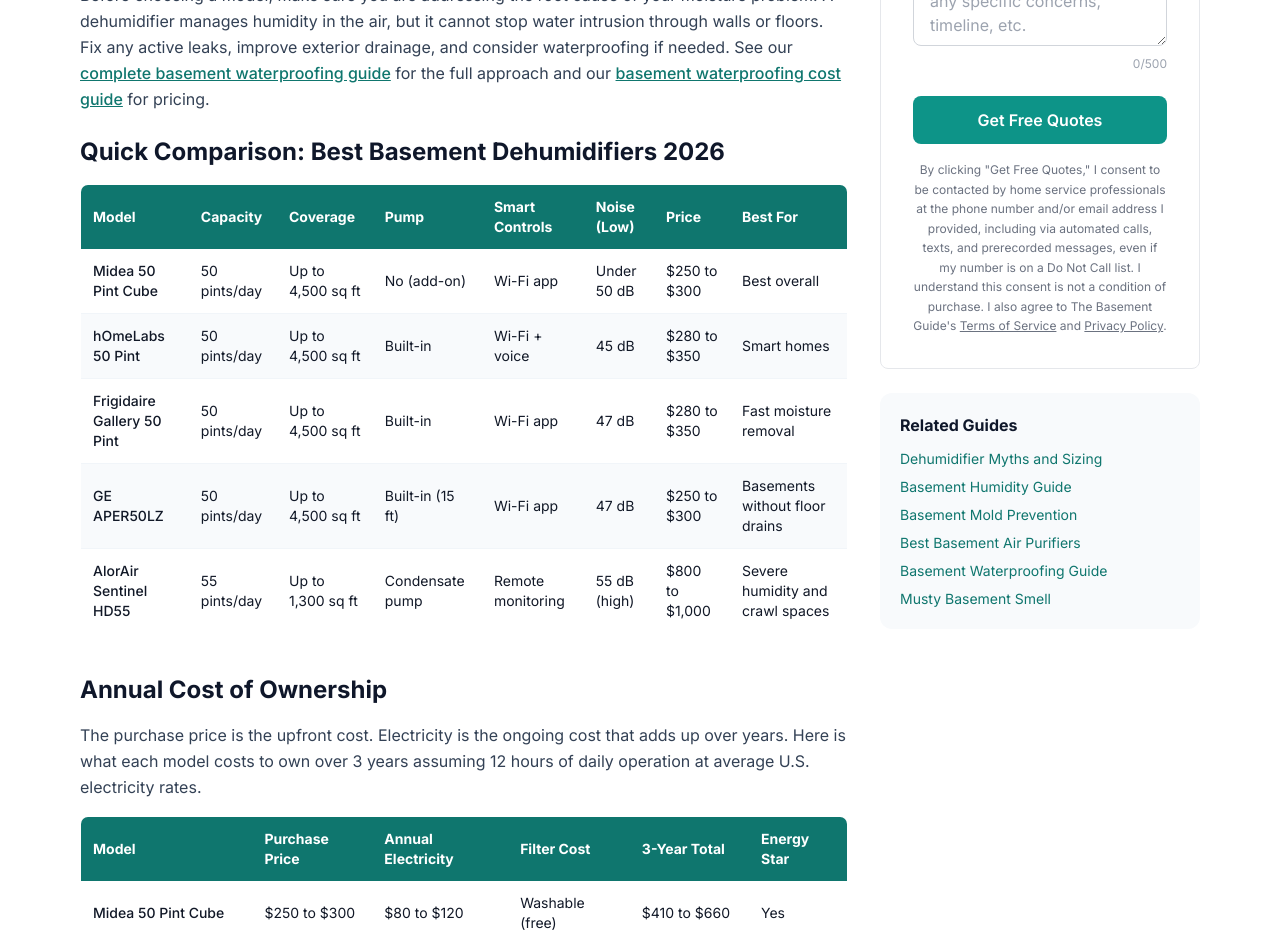
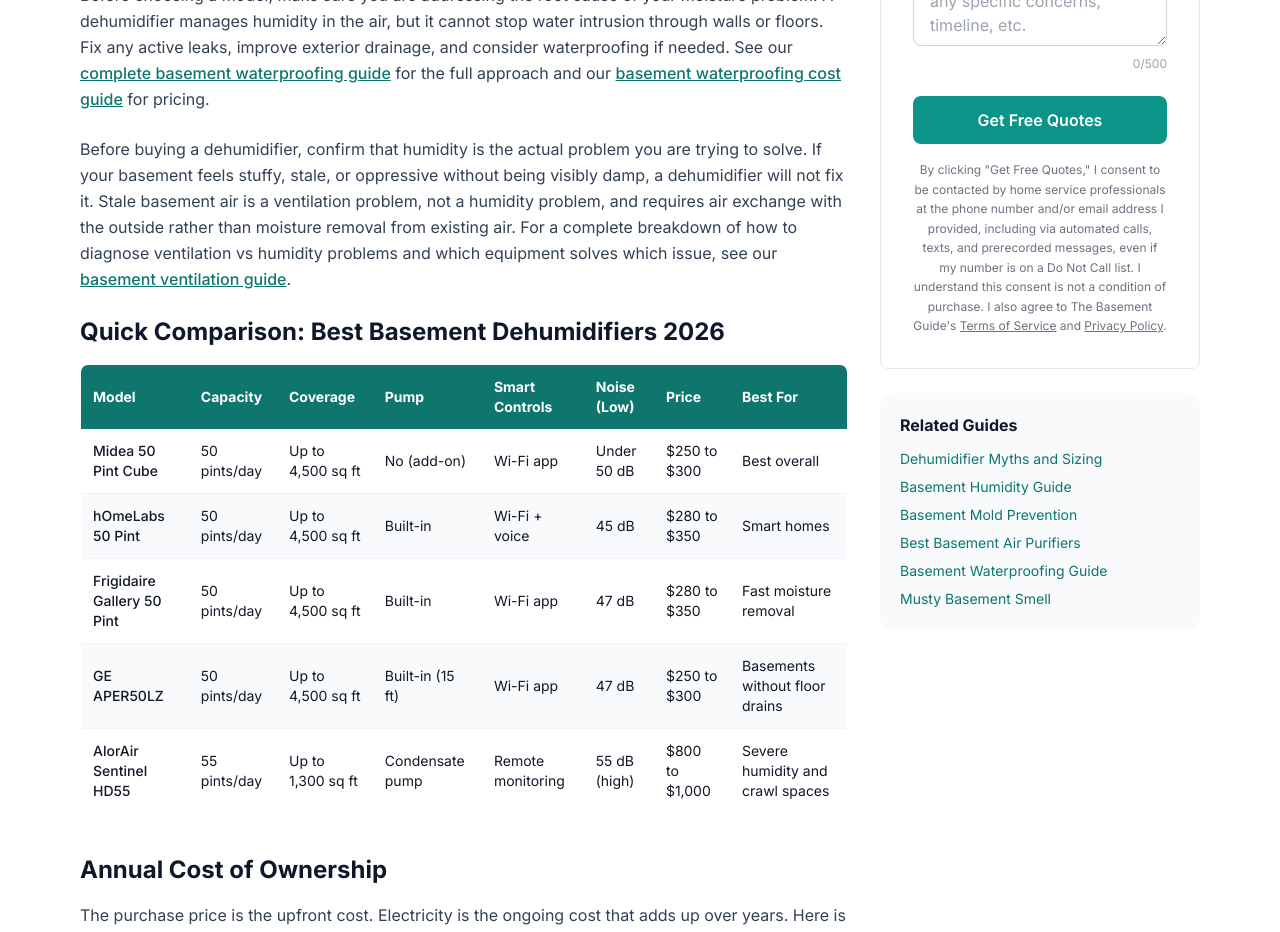
Before and after one commit to thebasementguide2026/basement-guide, a Next.js app: page /articles/best-basement-dehumidifiers in a window 1280 px wide. Shown: the part 960-1892 px from the top of the page. Built offline with nearby package versions, Linux system fonts and the light colour scheme.

Commit message:
Add basement-ventilation internal link in best-basement-dehumidifiers

```diff
--- a/app/articles/best-basement-dehumidifiers/page.tsx
+++ b/app/articles/best-basement-dehumidifiers/page.tsx
@@ -134,6 +134,10 @@ export default function BestBasementDehumidifiers() {
 
             <p className='text-slate-700 leading-relaxed mb-6'>
               Before choosing a model, make sure you are addressing the root cause of your moisture problem. A dehumidifier manages humidity in the air, but it cannot stop water intrusion through walls or floors. Fix any active leaks, improve exterior drainage, and consider waterproofing if needed. See our <Link href='/articles/complete-basement-waterproofing-guide' className='text-teal-700 underline font-medium'>complete basement waterproofing guide</Link> for the full approach and our <Link href='/articles/basement-waterproofing-cost' className='text-teal-700 underline font-medium'>basement waterproofing cost guide</Link> for pricing.
+            </p>
+
+            <p className='text-slate-700 leading-relaxed mb-6'>
+              Before buying a dehumidifier, confirm that humidity is the actual problem you are trying to solve. If your basement feels stuffy, stale, or oppressive without being visibly damp, a dehumidifier will not fix it. Stale basement air is a ventilation problem, not a humidity problem, and requires air exchange with the outside rather than moisture removal from existing air. For a complete breakdown of how to diagnose ventilation vs humidity problems and which equipment solves which issue, see our <Link href='/articles/basement-ventilation' className='text-teal-700 underline font-medium'>basement ventilation guide</Link>.
             </p>
 
             {/* Quick Comparison Table */}
```
